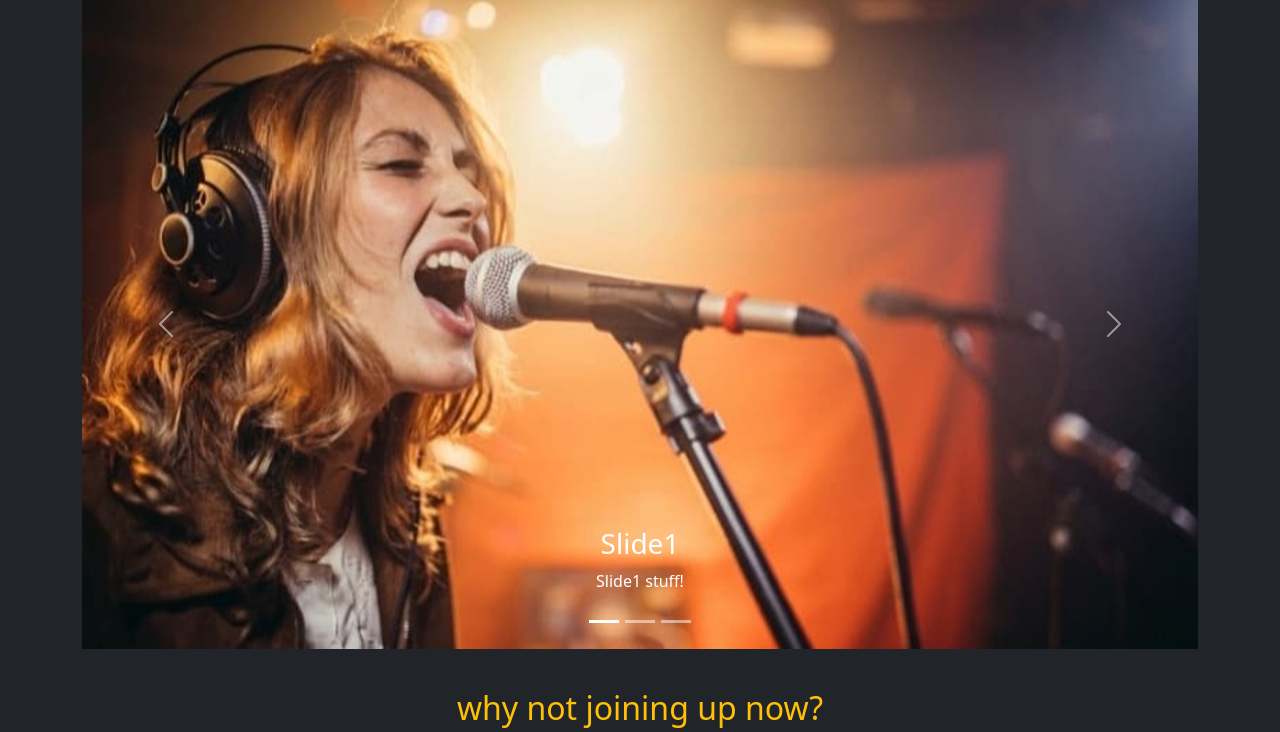
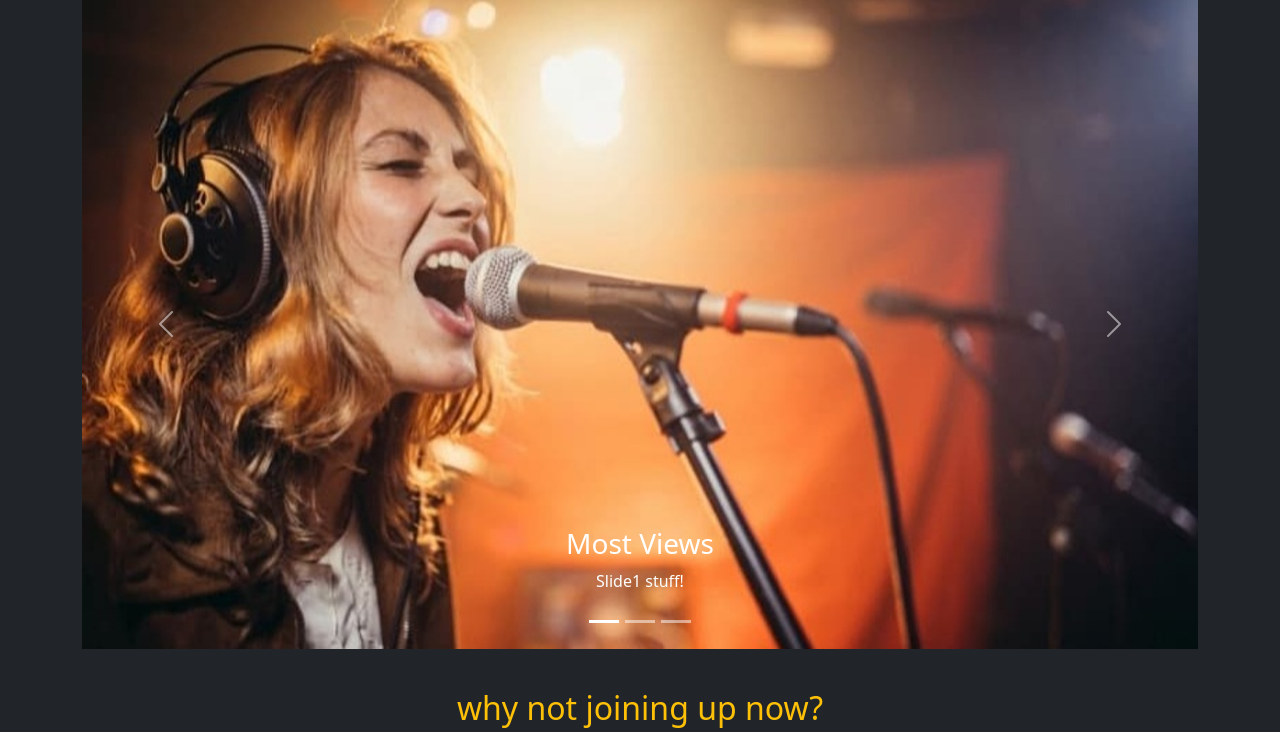
Before and after one commit to fatemehzarebahari/DjangoWebApplication, a Django app: page / in a window 1280 px wide. Shown: the part 108-840 px from the top of the page. Run offline with Django 4.2, Linux system fonts and the light colour scheme; some libraries are stand-ins or nearby versions.

Commit message:
view - comment - like

```diff
--- a/MusicRoar/main/templates/main/Explore.html
+++ b/MusicRoar/main/templates/main/Explore.html
@@ -15,7 +15,10 @@
                         <h5 class="card-title">{{x.title}}</h5>
                     </div>
                 </div>
-                <div class="card-footer"><strong>{{ x.create_at }}</strong></div>
+                <div class="card-footer">
+                    <strong>created at {{ x.create_at }}</strong>
+                    <strong>views {{ x.view_count }}</strong>
+                </div>
             </div>
         </a>
     {%empty%}
--- a/MusicRoar/main/templates/main/Home.html
+++ b/MusicRoar/main/templates/main/Home.html
@@ -23,23 +23,23 @@
   <div class="carousel-inner">
 
     <div class="carousel-item active">
-      <img src="{% static 'slide1.jpg' %}" alt="slide 1" class="d-block" style="width:100%;height: 650px">
+      <a href="{% url 'most-viewed' %}"><img src="{% static 'slide1.jpg' %}" alt="slide 1" class="d-block" style="width:100%;height: 650px"></a>
       <div class="carousel-caption">
-        <h3>Slide1</h3>
+        <h3>Most Views</h3>
         <p>Slide1 stuff!</p>
       </div>
     </div>
     <div class="carousel-item">
-      <img src="{% static 'slide2.jpg' %}" alt="slide 2" class="d-block" style="width:100%;height: 650px">
+      <a href="{% url 'most-liked' %}"><img src="{% static 'slide2.jpg' %}" alt="slide 2" class="d-block" style="width:100%;height: 650px"></a>
       <div class="carousel-caption">
-        <h3>Slide2</h3>
+        <h3>Most Likes</h3>
         <p>Slide2 stuff!</p>
       </div>
     </div>
     <div class="carousel-item">
-      <img src="{% static 'slide3.jpg' %}" alt="slide 3" class="d-block" style="width:100%;height: 650px">
+      <a href="{% url 'most-commented' %}"><img src="{% static 'slide3.jpg' %}" alt="slide 3" class="d-block" style="width:100%;height: 650px"></a>
       <div class="carousel-caption">
-        <h3>slide3</h3>
+        <h3>Most Comments</h3>
         <p>slide3 stuff!</p>
       </div>
     </div>
--- a/MusicRoar/main/templates/main/MusicProfile.html
+++ b/MusicRoar/main/templates/main/MusicProfile.html
@@ -48,7 +48,7 @@
     </div>
 
     <!-- Comments section -->
-    <form >
+    <form method="post" class="text-light" action="{% url 'comment_music' music.id %} ">
       {% csrf_token %}{{ comment_form|crispy }}
       <input type="submit" name="add_comment" value="Add Comment" class="button button-primary" />
     </form>
--- a/MusicRoar/main/urls.py
+++ b/MusicRoar/main/urls.py
@@ -19,4 +19,7 @@ urlpatterns = [
     path('accept-comment/<int:commentId>', views.accept_comment, name='accept-comment'),
     path('adminPage', views.adminPage, name='adminPage'),
     path('edit-music/<int:musicId>/', views.edit_music, name='edit_music'),
+    path('most-liked', views.most_liked, name='most-liked'),
+    path('most-commented', views.most_commented, name='most-commented'),
+    path('most-viewed', views.most_viewed, name='most-viewed'),
 ]
--- a/MusicRoar/main/views.py
+++ b/MusicRoar/main/views.py
@@ -3,7 +3,7 @@ from django.shortcuts import render, redirect, get_object_or_404, redirect
 from .forms import RegisterForm, MusicForm, CommentForm
 from django.contrib.auth.decorators import login_required
 from django.contrib.auth import login, logout, authenticate
-from .models import Music, Like, Comment, User,Ban
+from .models import Music, Like, Comment, User,Ban, View
 
 
 # Create your views here.
@@ -29,6 +29,11 @@ def music_profile(request, musicId):
             isLiked = False
     except Like.DoesNotExist:
         isLiked = False
+
+    view = View.objects.filter(music=music, author=request.user)
+    if not view.exists():
+        View.objects.create(music=music, author=request.user)
+
     numberOfLikes = Like.objects.filter(music=music, isLiked=True).count()
     comment_form = CommentForm()
     context = {
@@ -38,7 +43,7 @@ def music_profile(request, musicId):
         "numberOfLikes": numberOfLikes,
         "comment_form": comment_form
     }
-    return render(request, 'main/SongProfile_.html', context)
+    return render(request, 'main/MusicProfile.html', context)
 
 
 @login_required(login_url="/login")
@@ -202,3 +207,16 @@ def adminPage(request):
 #         Ban.objects.filter(user=user_to_unban).delete()
 #
 #     return redirect('some_protected_view')
+
+
+def most_liked(request):
+    sortedMusics = sorted(Music.objects.filter(status=Music.Status.ACCEPTED), key=lambda x: x.like_count(), reverse=True)
+    return render(request, 'main/Explore.html', {"musics": sortedMusics})
+
+def most_commented(request):
+    sortedMusics = sorted(Music.objects.filter(status=Music.Status.ACCEPTED), key=lambda x: x.comment_count(), reverse=True)
+    return render(request, 'main/Explore.html', {"musics": sortedMusics})
+
+def most_viewed(request):
+    sortedMusics = sorted(Music.objects.filter(status=Music.Status.ACCEPTED), key=lambda x: x.view_count(), reverse=True)
+    return render(request, 'main/Explore.html', {"musics": sortedMusics})
```
Also changed, not shown: MusicRoar/main/models.py (+15 -0 lines), MusicRoar/main/migrations/0013_merge_0012_alter_music_audio_file_0012_ban.py (added), MusicRoar/main/migrations/0014_view.py (added).
